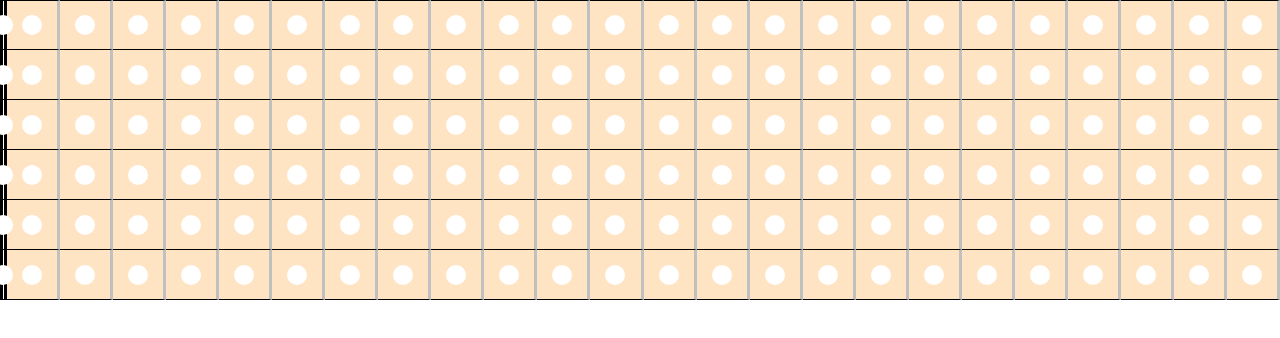
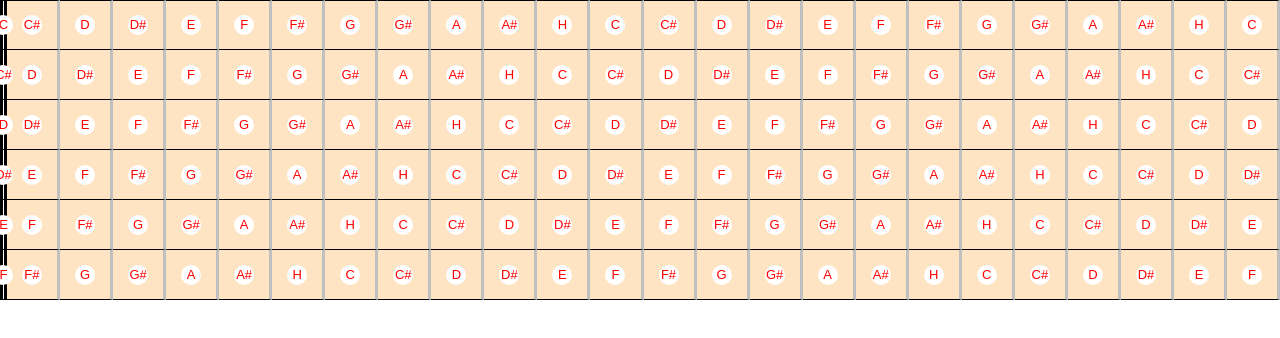
Before and after one commit to DmitryPacificAtion/scales-learning-help-tool, a React app: page / in a window 1280 px wide. Shown: the top 338 px of the page. Built offline with nearby package versions, Linux system fonts and the light colour scheme.

Commit message:
Update StringEntity and Fret

```diff
--- a/src/components/Fingerboard/index.tsx
+++ b/src/components/Fingerboard/index.tsx
@@ -1,18 +1,17 @@
 import React from 'react';
 import './styles.scss';
 import { StringEntity } from '../String';
-import { CHROMATIC_SCALE } from '../../constants/global';
 
 const Fingerboard = () => {
     // TODO: Лады вместить в струны, а не наоборот
     return (
         <div className="fingerboard">
-            <StringEntity key={0 + 'S'} id={0 + 'S'} config={CHROMATIC_SCALE} />
-            <StringEntity key={1 + 'S'} id={1 + 'S'} config={CHROMATIC_SCALE} />
-            <StringEntity key={2 + 'S'} id={2 + 'S'} config={CHROMATIC_SCALE} />
-            <StringEntity key={3 + 'S'} id={3 + 'S'} config={CHROMATIC_SCALE} />
-            <StringEntity key={4 + 'S'} id={4 + 'S'} config={CHROMATIC_SCALE} />
-            <StringEntity key={5 + 'S'} id={5 + 'S'} config={CHROMATIC_SCALE} />
+            <StringEntity key={0 + 'S'} id={0} />
+            <StringEntity key={1 + 'S'} id={1} />
+            <StringEntity key={2 + 'S'} id={2} />
+            <StringEntity key={3 + 'S'} id={3} />
+            <StringEntity key={4 + 'S'} id={4} />
+            <StringEntity key={5 + 'S'} id={5} />
         </div>
     );
 };
--- a/src/components/Fret/index.tsx
+++ b/src/components/Fret/index.tsx
@@ -1,17 +1,18 @@
 import React, { FC } from 'react';
+import { GLOBAL_CONFIG } from '@constants';
 import './styles.scss';
 
 export interface IFret {
+  id: number;
   key: string;
   zero?: boolean;
   active?: boolean;
-  value: string;
 }
 
-export const Fret = ({ id, active = false, zero = false, value }) => {
+export const Fret: FC<IFret> = ({ id, active = false, zero = false }) => {
   return (
     <div key={id + 'F'} className={`fret ${zero ? 'zero' : ''}`}>
-        <span className={`fret__value ${active && 'fret__value--selected'}`}>{value}</span>
+      <span className={`fret__value ${active && 'fret__value--selected'}`}>{GLOBAL_CONFIG[id].normal}</span>
     </div>
   );
 };
--- a/src/components/String/index.tsx
+++ b/src/components/String/index.tsx
@@ -1,24 +1,17 @@
 import React, { FC } from 'react';
 import './styles.scss';
 import { Fret, IFret } from '../Fret';
-import { TOTAL_FRETS } from '../../constants/global';
+import { TOTAL_FRETS, TOTAL_NOTES } from '@constants';
 
 interface IStringEntity {
-    id: string;
-    config: IFret[];
+    id: number;
 }
 
-const frets = new Array(TOTAL_FRETS);
-for (var i = 0; i <= TOTAL_FRETS; i++) {
-    frets.push(<Fret key={i + 'S'} zero={i === 0} id={i + 'F'} value={1} />);
-}
+export const StringEntity: FC<IStringEntity> = ({ id }) => {
+    const frets = new Array(TOTAL_FRETS);
+    for (let i = 0; i <= TOTAL_FRETS; i++) {
+        frets.push(<Fret key={id + 'F'} id={(i + id) % TOTAL_NOTES} zero={i === 0} />);
+    }
 
-export const StringEntity: FC<IStringEntity> = ({ id, config }) => (
-    <div className="string">
-        {config.map(({ key, value, active }, num) => (
-            <Fret key={key + 'F'} id={id} zero={num === 0} value={value} active={active} />
-        ))}
-        {/* (id, width, (active = false), (zero = false), value) */}
-        {/* <div className={`string__value ${active && 'string__value--selected'}`}>{value}</div> */}
-    </div>
-);
+    return <div className="string">{frets.map(fret => fret)}</div>;
+};
--- a/src/constants/global.ts
+++ b/src/constants/global.ts
@@ -1,4 +1,6 @@
 export const TOTAL_FRETS = 24;
+export const TOTAL_NOTES = 12;
+
 export const GLOBAL_CONFIG = {
     0: {
         normal: 'C',
--- /dev/null
+++ b/src/constants/index.ts
@@ -0,0 +1 @@
+export * from './global';
--- a/webpack.config.js
+++ b/webpack.config.js
@@ -65,6 +65,9 @@ module.exports = {
   },
   resolve: {
     extensions: [".ts", ".tsx", ".js", ".jsx", ".json", ".styl", ".css", ".sass"],
+    alias: {
+      '@constants': path.resolve(__dirname, "src/constants/index.ts"),
+    },
   },
   devtool: "inline-source-map",
   plugins: [
```
